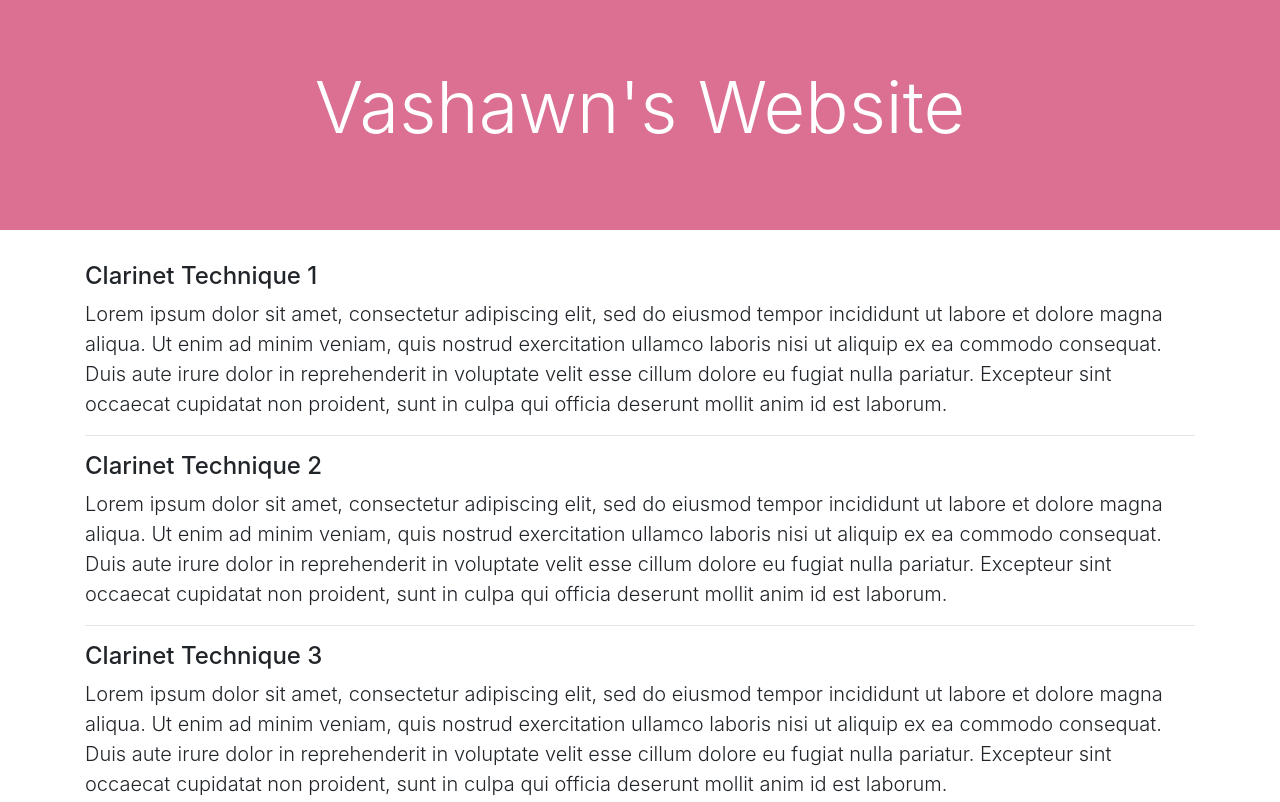
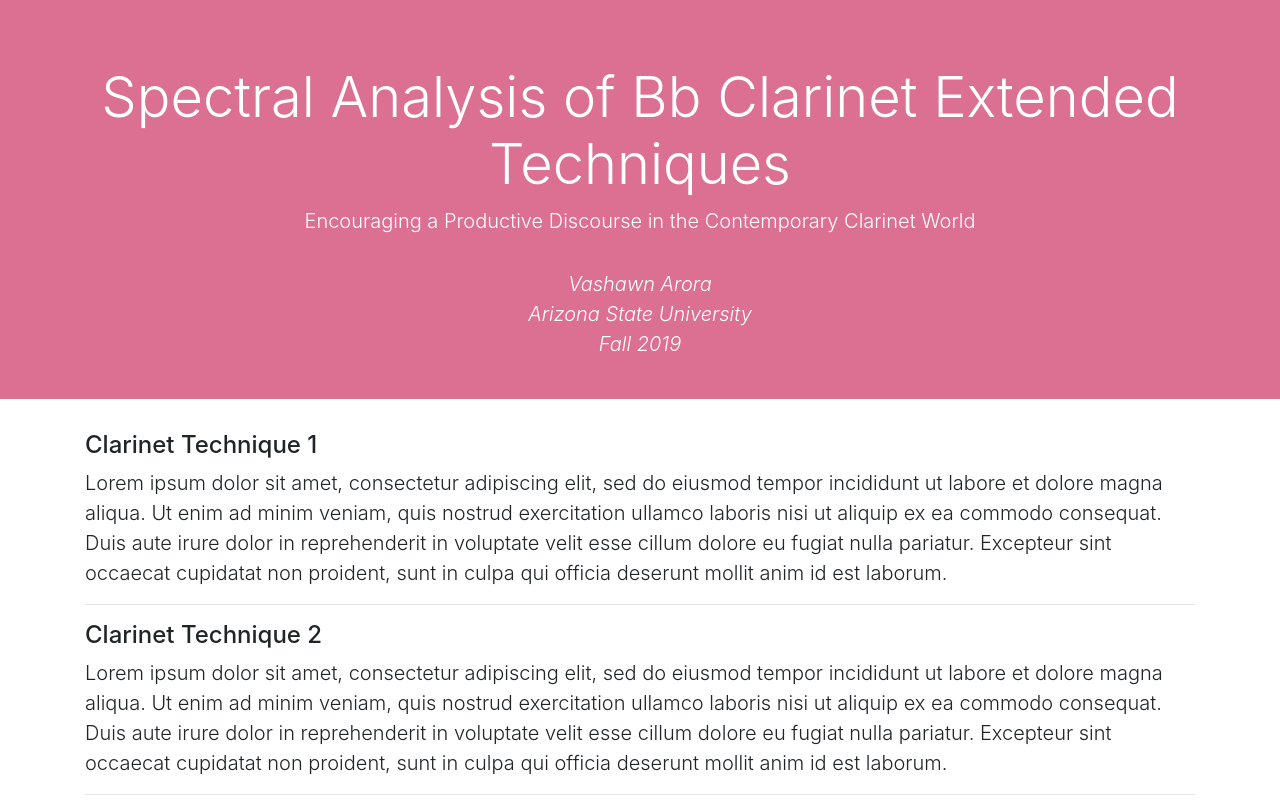
Before and after one commit to debashisbiswas/vashawn-analysis-website, a plain HTML site: page index.html in a window 1280 px wide. Shown: the top 802 px of the page. Drawn offline with nearby package versions, Linux system fonts and the light colour scheme.

Commit message:
finished header

```diff
--- a/index.html
+++ b/index.html
@@ -13,10 +13,17 @@
     <link rel="stylesheet" href="styles.css">
 </head>
 <body>
-    <div class="jumbotron jumbotron-fluid bg-pink">
-        <div class="container-fluid text-white">
-            <p class="display-3 text-center">
-                Vashawn's Website
+    <div class="jumbotron jumbotron-fluid bg-pink pb-4">
+        <div class="container-fluid text-white text-center">
+            <h1 class="display-4">
+                Spectral Analysis of Bb Clarinet Extended Techniques
+            </h1>
+            <p class="lead">
+                Encouraging a Productive Discourse in the Contemporary Clarinet World
+            </p>
+            <hr class="my-3 invisible">
+            <p class="lead font-italic">
+                Vashawn Arora<br>Arizona State University<br>Fall 2019
             </p>
         </div>
     </div>
```
